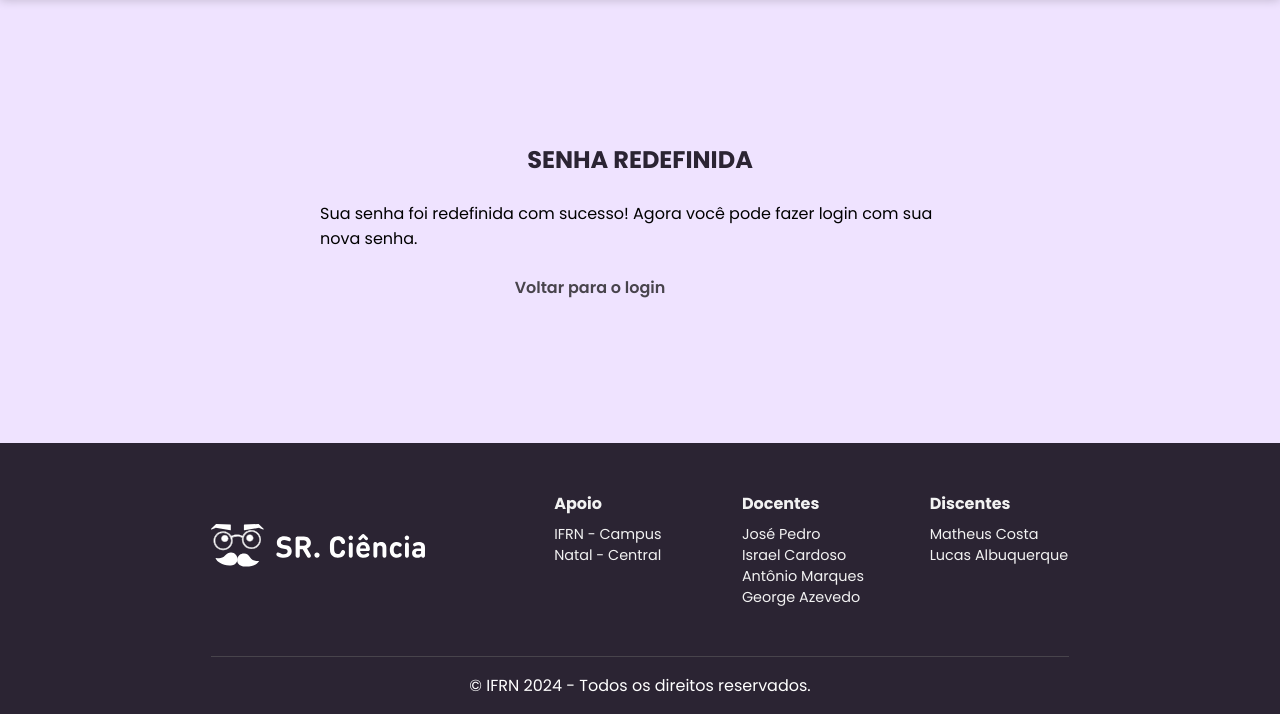
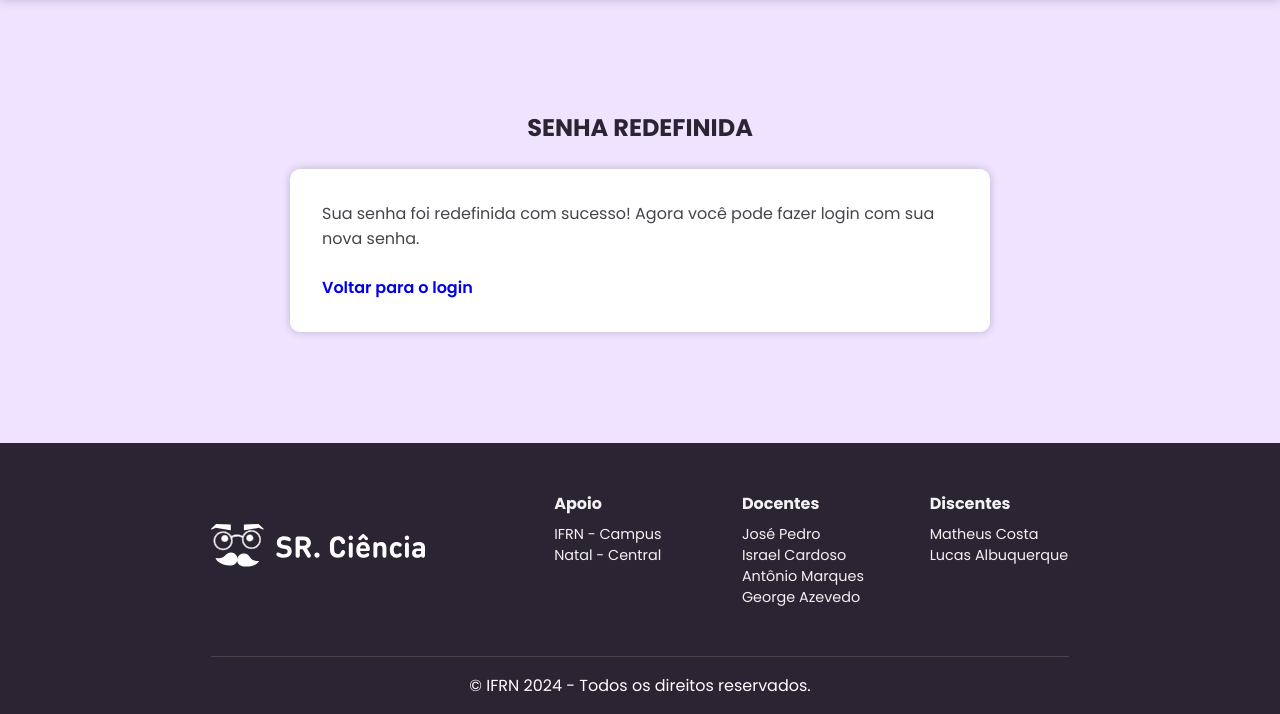
Before and after one commit to Matheusdsc2006/SrCiencia, a Django app: page /auth/reset/done/ in a window 1280 px wide. Shown: the part 86-800 px from the top of the page. Run offline with Django 5.2, Linux system fonts and the light colour scheme; some libraries are stand-ins or nearby versions.

Commit message:
salvando

```diff
--- a/srciencia_auth/static/css/login.css
+++ b/srciencia_auth/static/css/login.css
@@ -82,15 +82,26 @@ main{
     border-radius: 10px;
     box-shadow: var(--box-shadow);
     width: 100%;
+    width: 700px;
     display: flex;
     flex-direction: column;
     gap: 1.5rem;
     color: var(--color-dark-gray);
 }
 
-.container .reset-done-container .auth-link{
-    align-self: center;
+.auth-container form, .container .reset-complet{
+    background-color: var(--color-white);
+    padding: 2em;
+    border-radius: 10px;
+    box-shadow: var(--box-shadow);
+    width: 100%;
+    width: 700px;
+    display: flex;
+    flex-direction: column;
+    gap: 1.5rem;
+    color: var(--color-dark-gray);
 }
+
 
 .auth-container form .form-group{
     display: flex;
--- a/srciencia_auth/templates/auth/password_reset_complete.html
+++ b/srciencia_auth/templates/auth/password_reset_complete.html
@@ -8,8 +8,10 @@
     <main>
         <div class="container auth-container login-container">
             <h2>Senha Redefinida</h2>
-            <p class="instruction">Sua senha foi redefinida com sucesso! Agora você pode fazer login com sua nova senha.</p>
-            <a href="{% url 'login' %}" class="auth-link">Voltar para o login</a>
+            <div class="reset-complet">
+                <p class="instruction">Sua senha foi redefinida com sucesso! Agora você pode fazer login com sua nova senha.</p>
+                <p class="auth-link"><a href="{% url 'login' %}">Voltar para o login</a></p>
+            </div>
         </div>
     </main>
 {% endblock %}
--- a/srciencia_core/static/css/global-core.css
+++ b/srciencia_core/static/css/global-core.css
@@ -829,6 +829,9 @@ select option {
     cursor: pointer;
     transition: background-color 0.3s ease;
 }
+.modal-actions .btn-confirm-sim:hover {
+    background-color: var(--dark-purple);
+}
 
 .close-icon {
     position: absolute;
```
Also changed, not shown: srciencia_auth/templates/auth/password_reset_email.html (+9 -7 lines), srciencia_admin/db.sqlite3, srciencia_admin/media/fotos_perfil/Matheus_QufP7x0.jpeg (added), srciencia_admin/media/fotos_perfil/Matheus_iRQmBaT.jpeg (added), 1 other file.
